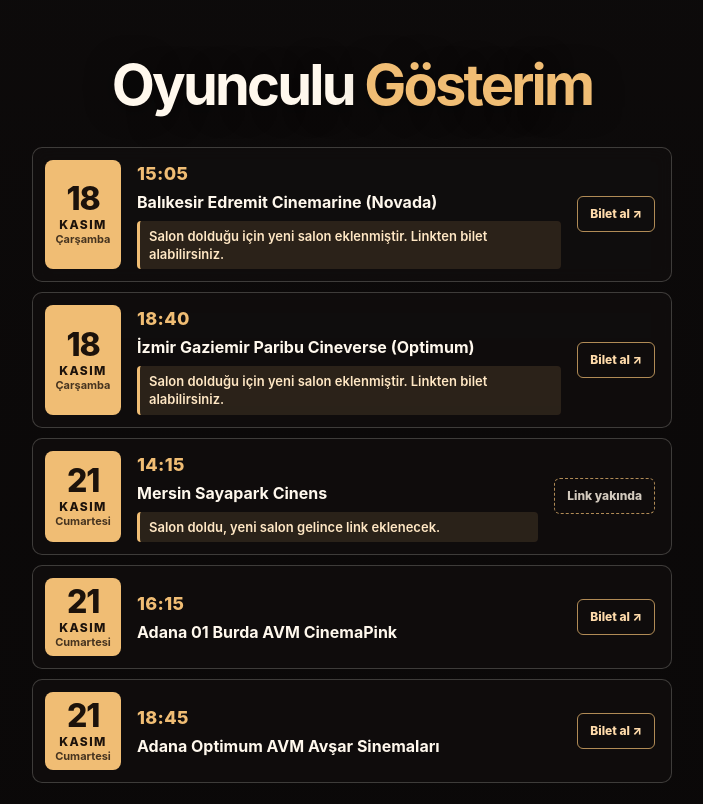
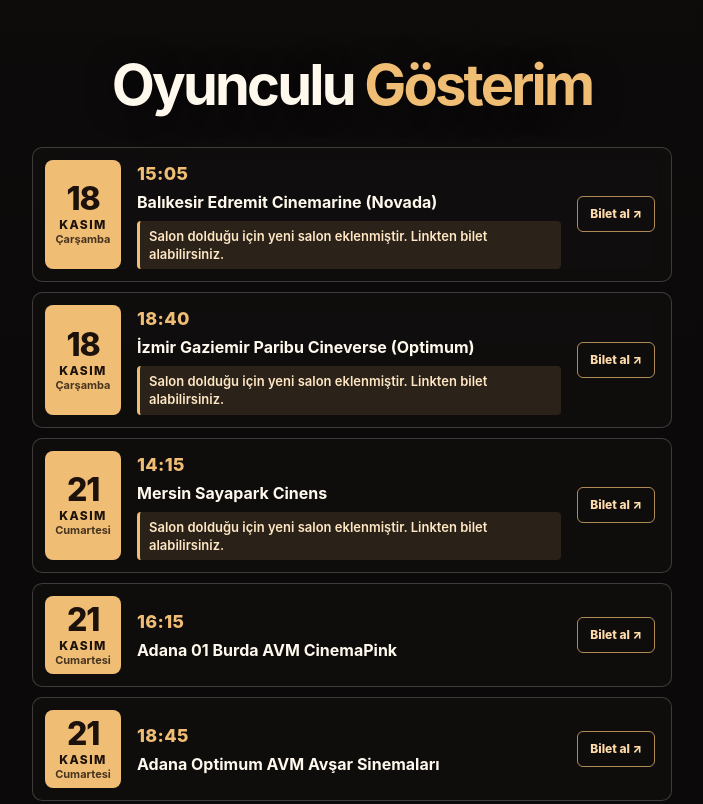
Before and after one commit to adanademir1940/oyunculugosterim, a plain HTML site: page index.html in a window 1280 px wide. Shown: the top 804 px of the page, without its empty margins (288-991 px from the left). Drawn offline with Linux system fonts and the light colour scheme.

Commit message:
Mersin bilet linkini ekle
Co-Authored-By: Claude Opus 5.5 <noreply@anthropic.com>
Claude-Session: https://claude.ai/code/session_01HTCSVLTQuYjtosUbKgBJLb

```diff
--- a/index.html
+++ b/index.html
@@ -172,8 +172,8 @@
         <span class="date"><span class="day">18</span><span class="month">Kasım</span><span class="weekday">Çarşamba</span></span><span class="info"><span class="time">15:05</span><span class="venue">Balıkesir Edremit Cinemarine (Novada)</span><span class="note">Salon dolduğu için yeni salon eklenmiştir. Linkten bilet alabilirsiniz.</span></span><span class="cta">Bilet al ↗</span></a></li>
       <li><a href="https://www.paribucineverse.com/biletleme/~step~ticket~code~0000000050~session~350463" target="_blank" rel="noopener noreferrer">
         <span class="date"><span class="day">18</span><span class="month">Kasım</span><span class="weekday">Çarşamba</span></span><span class="info"><span class="time">18:40</span><span class="venue">İzmir Gaziemir Paribu Cineverse (Optimum)</span><span class="note">Salon dolduğu için yeni salon eklenmiştir. Linkten bilet alabilirsiniz.</span></span><span class="cta">Bilet al ↗</span></a></li>
-      <li><div class="card soon">
-        <span class="date"><span class="day">21</span><span class="month">Kasım</span><span class="weekday">Cumartesi</span></span><span class="info"><span class="time">14:15</span><span class="venue">Mersin Sayapark Cinens</span><span class="note">Salon doldu, yeni salon gelince link eklenecek.</span></span><span class="cta">Link yakında</span></div></li>
+      <li><a href="https://biletinial.com/tr-tr/WebLogin?seanceId=18919141&amp;organizerType=1&amp;OrganizerTypeUrl=sinema&amp;lang=tr&amp;a_aid=&amp;a_bid=&amp;cinemaId=146&amp;Region=tr-tr&amp;SiteId=0" target="_blank" rel="noopener noreferrer">
+        <span class="date"><span class="day">21</span><span class="month">Kasım</span><span class="weekday">Cumartesi</span></span><span class="info"><span class="time">14:15</span><span class="venue">Mersin Sayapark Cinens</span><span class="note">Salon dolduğu için yeni salon eklenmiştir. Linkten bilet alabilirsiniz.</span></span><span class="cta">Bilet al ↗</span></a></li>
       <li><a href="https://www.biletiva.com/place/ADANA_01BURDA_CINEMAPINK" target="_blank" rel="noopener noreferrer">
         <span class="date"><span class="day">21</span><span class="month">Kasım</span><span class="weekday">Cumartesi</span></span><span class="info"><span class="time">16:15</span><span class="venue">Adana 01 Burda AVM CinemaPink</span></span><span class="cta">Bilet al ↗</span></a></li>
       <li><a href="https://biletinial.com/tr-tr/WebLogin?seanceId=18916361&amp;organizerType=1&amp;OrganizerTypeUrl=sinema&amp;lang=tr&amp;a_aid=&amp;a_bid=&amp;cinemaId=4&amp;Region=tr-tr&amp;SiteId=0" target="_blank" rel="noopener noreferrer">
```
